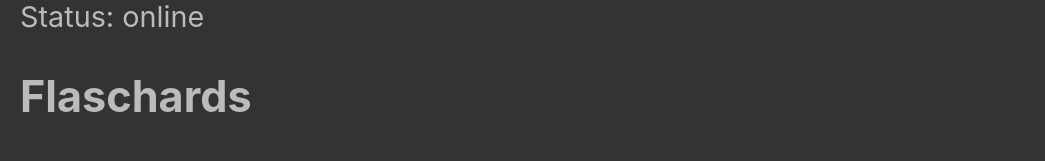
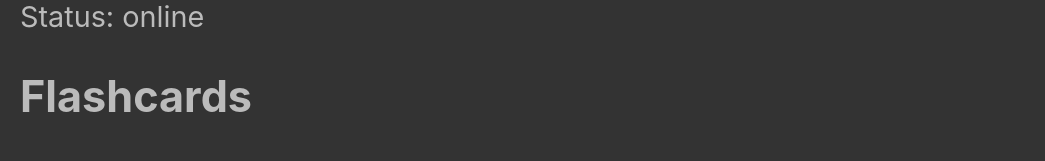
Before and after one commit to edwardtanguay/react-json-base-site, a React (Create React App) app: page / in a window 1280 px wide. Shown: the part 401-562 px from the top of the page, without its empty margins (0-1045 px from the left). Built offline with nearby package versions, Linux system fonts and the light colour scheme.

Commit message:
flashcards typo fixed

```diff
--- a/src/App.js
+++ b/src/App.js
@@ -20,7 +20,7 @@ function App() {
 			</ul>
 			<p>Status: {config.status}</p>
 
-			<h2>Flaschards</h2>
+			<h2>Flashcards</h2>
 			<ul>
 				{flashcards.map(flashcard => {
 					return (
```
